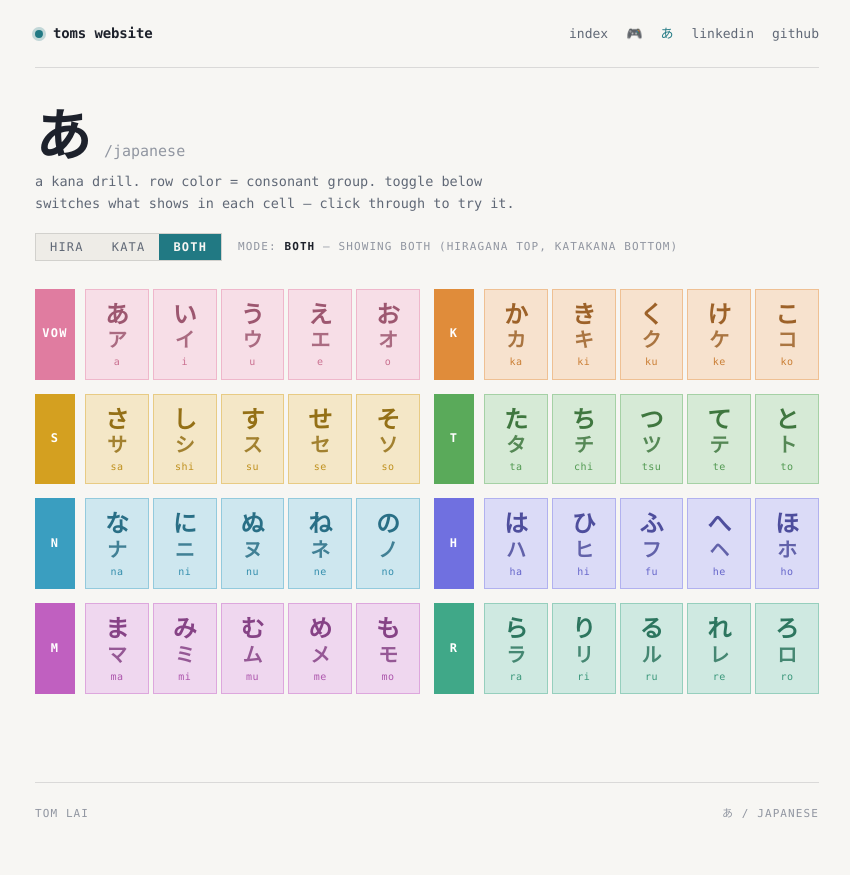
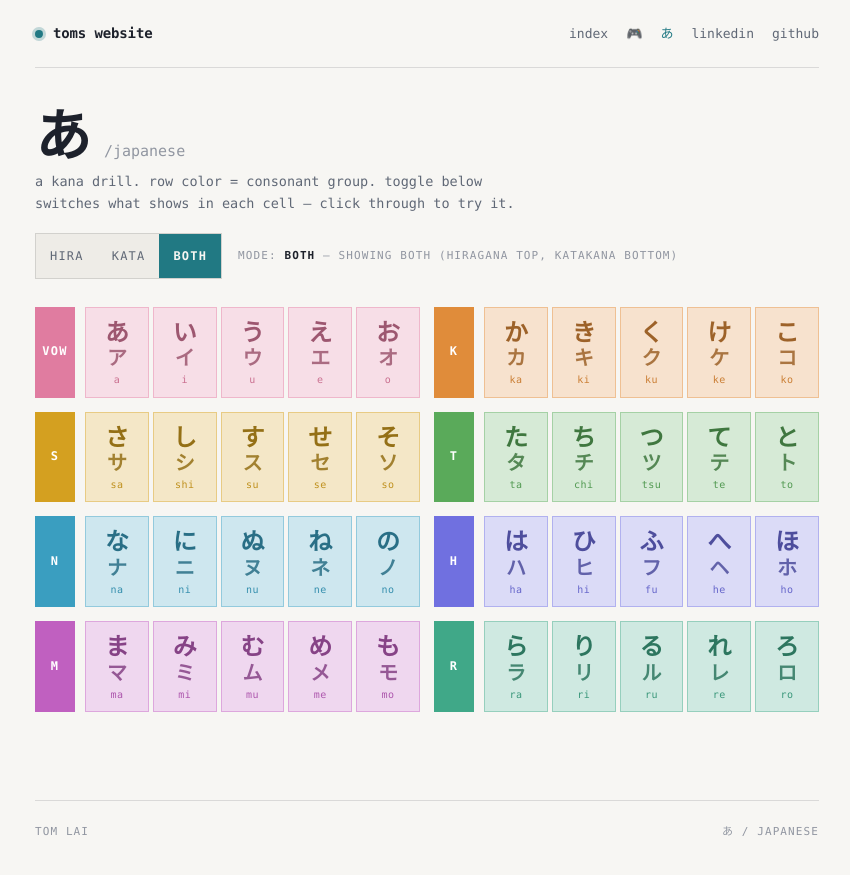
Before and after one commit to tomtclai/tomlai.net, a Jekyll site: the page built from japanese.html, in a window 1280 px wide. Shown: the top 875 px of the page, without its empty margins (213-1063 px from the left). Built offline with Jekyll 4.4.1, drawn with Linux system fonts in a browser that asks for light colours.

Commit message:
Make site responsive on mobile
Detected layout issues on narrow viewports (nav overflow, oversized
titles, cramped post rows, undersized touch targets) and applied
mobile-first best practices:

- Wrap masthead nav and expand tap targets to 44px min on small screens
- Fluid typography via clamp() for home lede, post, and japanese page titles
- Stack .post-row using grid-template-areas below 640px
- Tighten container padding under 480px
- Allow long content (titles, crumbs, tables, media) to wrap/scroll
- Respect prefers-reduced-motion
- Apply same mobile nav / grid / type fixes to japanese.html inline styles

https://claude.ai/code/session_016WM29pQcEKBxchd3R1jMuu

```diff
--- a/_sass/_base.scss
+++ b/_sass/_base.scss
@@ -4,6 +4,10 @@
 
 * {
   box-sizing: border-box;
+}
+
+html {
+  overflow-x: hidden;
 }
 
 body {
@@ -14,10 +18,22 @@ body {
   letter-spacing: 0.01em;
   color: var(--body-color);
   background-color: var(--body-bg);
+  overflow-x: hidden;
   -webkit-text-size-adjust: 100%;
       -ms-text-size-adjust: 100%;
   scrollbar-color: var(--text-dim) var(--bg-base);
   scrollbar-width: thin;
+}
+
+@media (prefers-reduced-motion: reduce) {
+  *,
+  *::before,
+  *::after {
+    animation-duration: 0.01ms !important;
+    animation-iteration-count: 1 !important;
+    transition-duration: 0.01ms !important;
+    scroll-behavior: auto !important;
+  }
 }
 
 // No `:visited` state is required by default (browsers will use `a`)
@@ -40,16 +56,28 @@ a {
   color: var(--text-primary);
 }
 
-img {
+img,
+video,
+iframe {
   display: block;
   max-width: 100%;
+  height: auto;
   margin-bottom: var(--spacer);
   border-radius: var(--border-radius);
 }
 
+pre {
+  max-width: 100%;
+  overflow-x: auto;
+  word-wrap: normal;
+}
+
 table {
+  display: block;
   margin-bottom: 1rem;
   width: 100%;
+  max-width: 100%;
+  overflow-x: auto;
   border: 0 solid var(--border-color);
   border-collapse: collapse;
 }
--- a/_sass/_layout.scss
+++ b/_sass/_layout.scss
@@ -10,10 +10,15 @@ body {
 
 .container {
   max-width: 52rem;
-  padding-left: var(--spacer-2);
-  padding-right: var(--spacer-2);
+  padding-left: var(--spacer);
+  padding-right: var(--spacer);
   margin-left:  auto;
   margin-right: auto;
+
+  @media (min-width: 480px) {
+    padding-left: var(--spacer-2);
+    padding-right: var(--spacer-2);
+  }
 }
 
 footer {
--- a/_sass/_masthead.scss
+++ b/_sass/_masthead.scss
@@ -8,7 +8,12 @@
   justify-content: space-between;
   padding: 22px 0;
   border-bottom: 1px solid var(--border-color);
-  gap: 24px;
+  gap: 16px;
+  flex-wrap: wrap;
+
+  @media (min-width: 480px) {
+    gap: 24px;
+  }
 }
 
 .mast-id {
@@ -27,12 +32,19 @@
     background: var(--accent-cyan);
     border-radius: 50%;
     box-shadow: 0 0 0 3px color-mix(in srgb, var(--accent-cyan) 25%, transparent);
+    flex-shrink: 0;
   }
 }
 
 .mast nav {
   display: flex;
-  gap: 18px;
+  gap: 10px;
+  flex-wrap: wrap;
+  row-gap: 4px;
+
+  @media (min-width: 480px) {
+    gap: 18px;
+  }
 }
 
 .mast nav a {
@@ -40,6 +52,10 @@
   text-decoration: none;
   font-size: 13px;
   transition: color 0.15s;
+  padding: 8px 2px;
+  min-height: 44px;
+  display: inline-flex;
+  align-items: center;
 
   &:hover {
     color: var(--text-primary);
@@ -48,4 +64,9 @@
   &.active {
     color: var(--accent-cyan);
   }
+
+  @media (min-width: 480px) {
+    min-height: 0;
+    padding: 0;
+  }
 }
--- a/_sass/_posts.scss
+++ b/_sass/_posts.scss
@@ -5,7 +5,7 @@
 
 // Home lede — full latest post
 .home-lede {
-  padding: 48px 0 36px;
+  padding: clamp(24px, 6vw, 48px) 0 clamp(20px, 4vw, 36px);
   border-bottom: 1px solid var(--border-color);
   max-width: 760px;
 
@@ -17,6 +17,7 @@
     letter-spacing: 0.08em;
     text-transform: uppercase;
     margin-bottom: 18px;
+    flex-wrap: wrap;
   }
 
   .lede-latest {
@@ -30,12 +31,13 @@
 
   .lede-title {
     font-family: var(--body-font);
-    font-size: 40px;
+    font-size: clamp(24px, 6vw, 40px);
     font-weight: 700;
     line-height: 1.1;
     letter-spacing: -0.02em;
     margin: 0 0 24px;
     color: var(--text-primary);
+    word-break: break-word;
   }
 
   .lede-body {
@@ -88,7 +90,8 @@
     color: var(--accent-cyan);
     background: transparent;
     border: none;
-    padding: 0;
+    padding: 8px 0;
+    min-height: 44px;
     cursor: pointer;
     text-decoration: none;
     letter-spacing: 0.05em;
@@ -105,6 +108,11 @@
       &:hover {
         text-decoration: none;
       }
+    }
+
+    @media (min-width: 480px) {
+      min-height: 0;
+      padding: 0;
     }
   }
 }
@@ -137,12 +145,24 @@
 
 .post-row {
   display: grid;
-  grid-template-columns: 100px 1fr auto;
-  gap: 20px;
+  grid-template-columns: 1fr auto;
+  grid-template-areas:
+    "date tags"
+    "title title"
+    "excerpt excerpt";
+  gap: 6px 12px;
   padding: 18px 0;
   border-top: 1px solid var(--border-color);
   align-items: baseline;
   transition: background .15s;
+
+  @media (min-width: 640px) {
+    grid-template-columns: 100px 1fr auto;
+    grid-template-areas:
+      "date title tags"
+      "date excerpt tags";
+    gap: 20px;
+  }
 
   &:last-child {
     border-bottom: 1px solid var(--border-color);
@@ -153,6 +173,7 @@
   }
 
   .date {
+    grid-area: date;
     font-size: 11px;
     color: var(--text-dim);
     letter-spacing: 0.06em;
@@ -161,11 +182,13 @@
   }
 
   .post-title {
-    font-size: 17px;
+    grid-area: title;
+    font-size: clamp(15px, 2.5vw, 17px);
     font-weight: 700;
     color: var(--text-primary);
     letter-spacing: -0.01em;
     margin: 0;
+    word-break: break-word;
 
     a {
       color: inherit;
@@ -181,8 +204,11 @@
   }
 
   .tags {
+    grid-area: tags;
     display: flex;
     gap: 6px;
+    flex-wrap: wrap;
+    justify-content: flex-end;
   }
 
   .tag {
@@ -195,7 +221,7 @@
   }
 
   .excerpt {
-    grid-column: 2;
+    grid-area: excerpt;
     color: var(--text-muted);
     font-size: 13px;
     line-height: 1.6;
@@ -205,7 +231,7 @@
 
 // Post page (layouts/post.html)
 .post-page {
-  padding: 40px 0 56px;
+  padding: clamp(24px, 5vw, 40px) 0 clamp(32px, 7vw, 56px);
   max-width: 720px;
 
   .crumbs {
@@ -214,6 +240,7 @@
     text-transform: uppercase;
     color: var(--text-dim);
     margin-bottom: 28px;
+    word-break: break-word;
 
     a {
       color: var(--text-muted);
@@ -227,11 +254,12 @@
   }
 
   h1 {
-    font-size: 34px;
+    font-size: clamp(22px, 5.5vw, 34px);
     font-weight: 700;
     line-height: 1.15;
     letter-spacing: -0.02em;
     margin: 0 0 10px;
+    word-break: break-word;
   }
 
   .meta-line {
@@ -242,6 +270,7 @@
     display: flex;
     gap: 14px;
     align-items: center;
+    flex-wrap: wrap;
 
     .dot {
       color: var(--border-color);
@@ -267,4 +296,18 @@
       font-style: italic;
     }
   }
+
+  img,
+  video,
+  iframe {
+    max-width: 100%;
+    height: auto;
+  }
+
+  .table-wrap,
+  table {
+    display: block;
+    max-width: 100%;
+    overflow-x: auto;
+  }
 }
--- a/japanese.html
+++ b/japanese.html
@@ -36,40 +36,55 @@ permalink: /japanese/
       }
     }
     * { box-sizing: border-box; margin: 0; padding: 0; }
-    body { background: var(--bg); color: var(--fg); font-family: var(--mono); font-size: 15px; line-height: 1.65; -webkit-font-smoothing: antialiased; }
-    .container { max-width: 52rem; margin: 0 auto; padding: 0 1.5rem; }
+    html { overflow-x: hidden; }
+    body { background: var(--bg); color: var(--fg); font-family: var(--mono); font-size: 15px; line-height: 1.65; -webkit-font-smoothing: antialiased; overflow-x: hidden; -webkit-text-size-adjust: 100%; }
+    .container { max-width: 52rem; margin: 0 auto; padding: 0 1rem; }
+    @media (min-width: 480px) { .container { padding: 0 1.5rem; } }
 
-    .mast { display: flex; align-items: center; justify-content: space-between; padding: 22px 0; border-bottom: 1px solid var(--border); gap: 24px; }
+    .mast { display: flex; align-items: center; justify-content: space-between; padding: 22px 0; border-bottom: 1px solid var(--border); gap: 16px; flex-wrap: wrap; }
+    @media (min-width: 480px) { .mast { gap: 24px; } }
     .mast-id { display: flex; align-items: center; gap: 10px; font-weight: 700; font-size: 14px; letter-spacing: -0.01em; color: var(--fg); text-decoration: none; }
-    .mast-id .dot { width: 8px; height: 8px; background: var(--accent); border-radius: 50%; box-shadow: 0 0 0 3px color-mix(in srgb, var(--accent) 25%, transparent); }
-    .mast nav { display: flex; gap: 18px; }
-    .mast nav a { color: var(--muted); text-decoration: none; font-size: 13px; transition: color .15s; }
+    .mast-id .dot { width: 8px; height: 8px; background: var(--accent); border-radius: 50%; box-shadow: 0 0 0 3px color-mix(in srgb, var(--accent) 25%, transparent); flex-shrink: 0; }
+    .mast nav { display: flex; gap: 10px; flex-wrap: wrap; row-gap: 4px; }
+    @media (min-width: 480px) { .mast nav { gap: 18px; } }
+    .mast nav a { color: var(--muted); text-decoration: none; font-size: 13px; transition: color .15s; padding: 8px 2px; min-height: 44px; display: inline-flex; align-items: center; }
+    @media (min-width: 480px) { .mast nav a { min-height: 0; padding: 0; } }
     .mast nav a:hover { color: var(--fg); }
     .mast nav a.active { color: var(--accent); }
 
-    .jp-page { padding: 36px 0 48px; }
+    .jp-page { padding: clamp(20px, 5vw, 36px) 0 clamp(28px, 6vw, 48px); }
     .jp-head { margin-bottom: 28px; }
-    .jp-head h1 { font-family: 'Noto Sans JP', var(--mono); font-size: 56px; font-weight: 900; letter-spacing: -0.02em; line-height: 1; margin: 0 0 10px; display: flex; align-items: baseline; gap: 14px; }
-    .jp-head h1 .jp-sub { font-family: var(--mono); font-size: 15px; font-weight: 400; color: var(--dim); letter-spacing: 0; }
+    .jp-head h1 { font-family: 'Noto Sans JP', var(--mono); font-size: clamp(36px, 10vw, 56px); font-weight: 900; letter-spacing: -0.02em; line-height: 1; margin: 0 0 10px; display: flex; align-items: baseline; gap: 14px; flex-wrap: wrap; }
+    .jp-head h1 .jp-sub { font-family: var(--mono); font-size: clamp(13px, 2vw, 15px); font-weight: 400; color: var(--dim); letter-spacing: 0; }
     .jp-head .jp-dek { color: var(--muted); font-size: 13.5px; max-width: 60ch; margin: 0 0 18px; }
     .jp-head .jp-controls { display: flex; gap: 16px; align-items: center; flex-wrap: wrap; }
 
     .seg { display: inline-flex; border: 1px solid var(--border); background: var(--surface); }
-    .seg button { background: transparent; border: none; color: var(--muted); font-family: var(--mono); font-size: 12px; padding: 6px 14px; cursor: pointer; text-transform: uppercase; letter-spacing: 0.1em; }
+    .seg button { background: transparent; border: none; color: var(--muted); font-family: var(--mono); font-size: 12px; padding: 10px 14px; min-height: 44px; cursor: pointer; text-transform: uppercase; letter-spacing: 0.1em; }
     .seg button.active { background: var(--accent); color: var(--bg); font-weight: 700; }
     .jp-stat { font-size: 11px; color: var(--dim); text-transform: uppercase; letter-spacing: 0.1em; }
     .jp-stat b { color: var(--fg); font-weight: 700; }
 
-    .kana-grid { display: grid; grid-template-columns: repeat(2, 1fr); gap: 14px; }
-    @media (max-width: 720px) { .kana-grid { grid-template-columns: 1fr; } }
-    .kana-row { display: grid; grid-template-columns: 40px 1fr; gap: 10px; align-items: stretch; }
-    .kana-label { background: var(--rc); color: #fff; display: flex; align-items: center; justify-content: center; font-family: var(--mono); font-weight: 900; font-size: 12px; letter-spacing: 0.1em; }
-    .kana-cells { display: grid; grid-template-columns: repeat(5, 1fr); gap: 4px; }
-    .kana-cell { background: color-mix(in srgb, var(--rc), var(--bg) 60%); border: 1px solid color-mix(in srgb, var(--rc), transparent 70%); padding: 10px 4px 8px; display: flex; flex-direction: column; align-items: center; gap: 2px; cursor: pointer; transition: background .15s, transform .1s; }
+    .kana-grid { display: grid; grid-template-columns: 1fr; gap: 14px; }
+    @media (min-width: 720px) { .kana-grid { grid-template-columns: repeat(2, 1fr); } }
+    .kana-row { display: grid; grid-template-columns: 36px 1fr; gap: 8px; align-items: stretch; min-width: 0; }
+    @media (min-width: 480px) { .kana-row { grid-template-columns: 40px 1fr; gap: 10px; } }
+    .kana-label { background: var(--rc); color: #fff; display: flex; align-items: center; justify-content: center; font-family: var(--mono); font-weight: 900; font-size: 12px; letter-spacing: 0.1em; padding: 4px; }
+    .kana-cells { display: grid; grid-template-columns: repeat(5, minmax(0, 1fr)); gap: 4px; min-width: 0; }
+    .kana-cell { background: color-mix(in srgb, var(--rc), var(--bg) 60%); border: 1px solid color-mix(in srgb, var(--rc), transparent 70%); padding: 8px 2px 6px; display: flex; flex-direction: column; align-items: center; gap: 2px; cursor: pointer; transition: background .15s, transform .1s; min-width: 0; min-height: 44px; }
+    @media (min-width: 480px) { .kana-cell { padding: 10px 4px 8px; } }
     .kana-cell:hover { background: color-mix(in srgb, var(--rc), var(--bg) 40%); transform: translateY(-1px); }
-    .kana-glyph { font-family: 'Noto Sans JP', sans-serif; font-weight: 900; font-size: 24px; line-height: 1.1; color: color-mix(in srgb, var(--rc), #fff 60%); }
-    .kana-glyph.kata { font-size: 20px; opacity: 0.85; }
-    .kana-romaji { font-family: var(--mono); font-size: 10px; text-transform: lowercase; color: color-mix(in srgb, var(--rc), #fff 40%); letter-spacing: 0.05em; margin-top: 2px; }
+    .kana-glyph { font-family: 'Noto Sans JP', sans-serif; font-weight: 900; font-size: clamp(18px, 5vw, 24px); line-height: 1.1; color: color-mix(in srgb, var(--rc), #fff 60%); }
+    .kana-glyph.kata { font-size: clamp(15px, 4.2vw, 20px); opacity: 0.85; }
+    .kana-romaji { font-family: var(--mono); font-size: clamp(9px, 2vw, 10px); text-transform: lowercase; color: color-mix(in srgb, var(--rc), #fff 40%); letter-spacing: 0.05em; margin-top: 2px; }
+
+    @media (prefers-reduced-motion: reduce) {
+      *, *::before, *::after {
+        animation-duration: 0.01ms !important;
+        animation-iteration-count: 1 !important;
+        transition-duration: 0.01ms !important;
+      }
+    }
     @media (prefers-color-scheme: light) {
       .kana-cell { background: color-mix(in srgb, var(--rc), #fff 75%); border-color: color-mix(in srgb, var(--rc), transparent 60%); }
       .kana-glyph { color: color-mix(in srgb, var(--rc), #000 30%); }
@@ -79,7 +94,7 @@ permalink: /japanese/
     .jp-hide-hira .kana-glyph:not(.kata) { display: none; }
     .jp-hide-kata .kana-glyph.kata { display: none; }
 
-    .footer { padding: 22px 0 28px; border-top: 1px solid var(--border); display: flex; justify-content: space-between; font-size: 11px; color: var(--dim); text-transform: uppercase; letter-spacing: 0.1em; margin-top: 40px; }
+    .footer { padding: 22px 0 28px; border-top: 1px solid var(--border); display: flex; justify-content: space-between; font-size: 11px; color: var(--dim); text-transform: uppercase; letter-spacing: 0.1em; margin-top: 40px; flex-wrap: wrap; gap: 8px; }
   </style>
 </head>
 <body>
```
